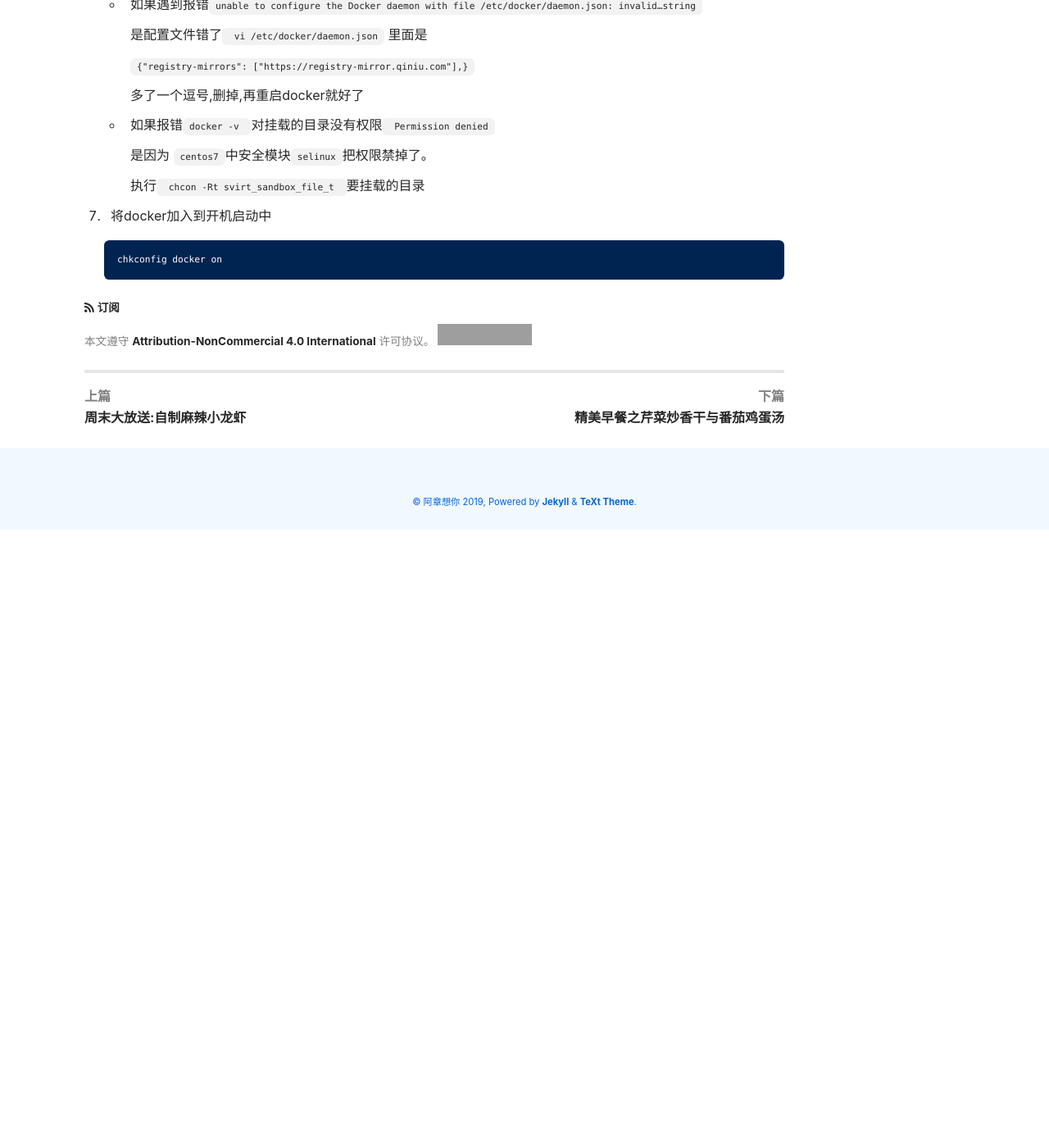
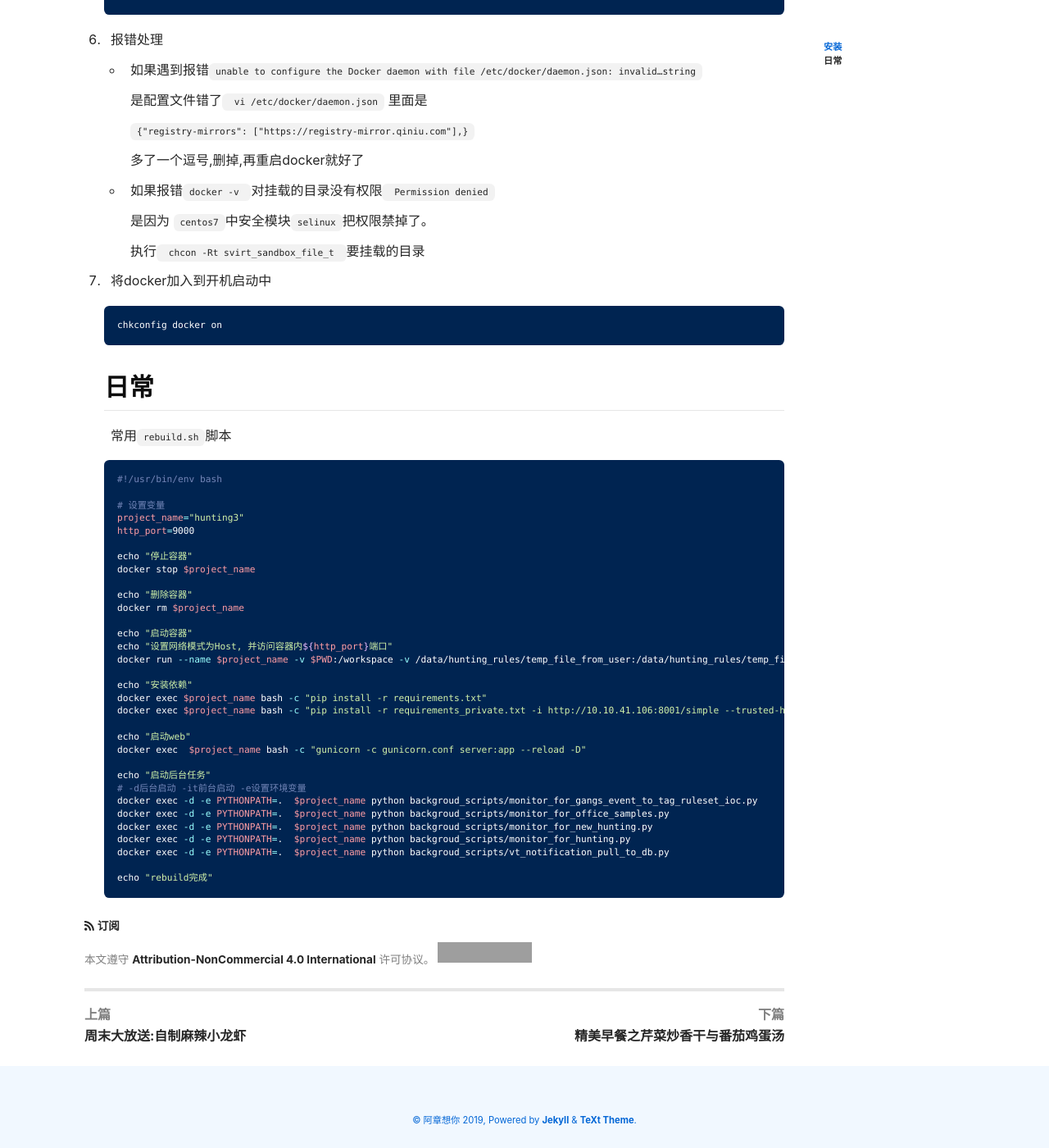
Before and after one commit to CheungChan/iblog, a Jekyll site: the page built from _posts/2019-06-04-docker安装.md, in a window 1280 px wide and 1400 px high, scrolled down 1650 px. Shown: the whole window at 82% size. Built offline with Jekyll 4.4.1, drawn with Linux system fonts in a browser that asks for light colours; nearby versions of some CDN libraries; comment, search, counter and statistics services are not loaded; before the commit the page ends 2296 px from its top, so only the background shows below that; some of the changed text lies outside the part shown; grey boxes are pictures that could not be loaded.

Commit message:
docker日常

````diff
--- a/_posts/2019-06-04-docker安装.md
+++ b/_posts/2019-06-04-docker安装.md
@@ -1,5 +1,5 @@
 ---
-title: docker安装
+title: docker从入门到日常
 key: docker_install
 layout: article
 date: '2019-06-04 22:00:00'
@@ -8,6 +8,8 @@ typora-root-url: ../../iblog
 
 
 ---
+
+## 安装
 
 1. 安装
 
@@ -104,3 +106,42 @@ typora-root-url: ../../iblog
    ```bash
    chkconfig docker on
    ```
+
+   ## 日常
+
+   常用`rebuild.sh`脚本
+
+   ```bash
+   #!/usr/bin/env bash
+
+   # 设置变量
+   project_name="hunting3"
+   http_port=9000
+
+   echo "停止容器"
+   docker stop $project_name
+
+   echo "删除容器"
+   docker rm $project_name
+
+   echo "启动容器"
+   echo "设置网络模式为Host, 并访问容器内${http_port}端口"
+   docker run --name $project_name -v $PWD:/workspace -v /data/hunting_rules/temp_file_from_user:/data/hunting_rules/temp_file_from_user -v /data/sample/:/data/sample/ --net=host -p $http_port:$http_port -itd cheungchan/python bash
+
+   echo "安装依赖"
+   docker exec $project_name bash -c "pip install -r requirements.txt"
+   docker exec $project_name bash -c "pip install -r requirements_private.txt -i http://10.10.41.106:8001/simple --trusted-host=10.10.41.106"
+
+   echo "启动web"
+   docker exec  $project_name bash -c "gunicorn -c gunicorn.conf server:app --reload -D"
+
+   echo "启动后台任务"
+   # -d后台启动 -it前台启动 -e设置环境变量
+   docker exec -d -e PYTHONPATH=.  $project_name python backgroud_scripts/monitor_for_gangs_event_to_tag_ruleset_ioc.py
+   docker exec -d -e PYTHONPATH=.  $project_name python backgroud_scripts/monitor_for_office_samples.py
+   docker exec -d -e PYTHONPATH=.  $project_name python backgroud_scripts/monitor_for_new_hunting.py
+   docker exec -d -e PYTHONPATH=.  $project_name python backgroud_scripts/monitor_for_hunting.py
+   docker exec -d -e PYTHONPATH=.  $project_name python backgroud_scripts/vt_notification_pull_to_db.py
+
+   echo "rebuild完成"
+   ```
````
